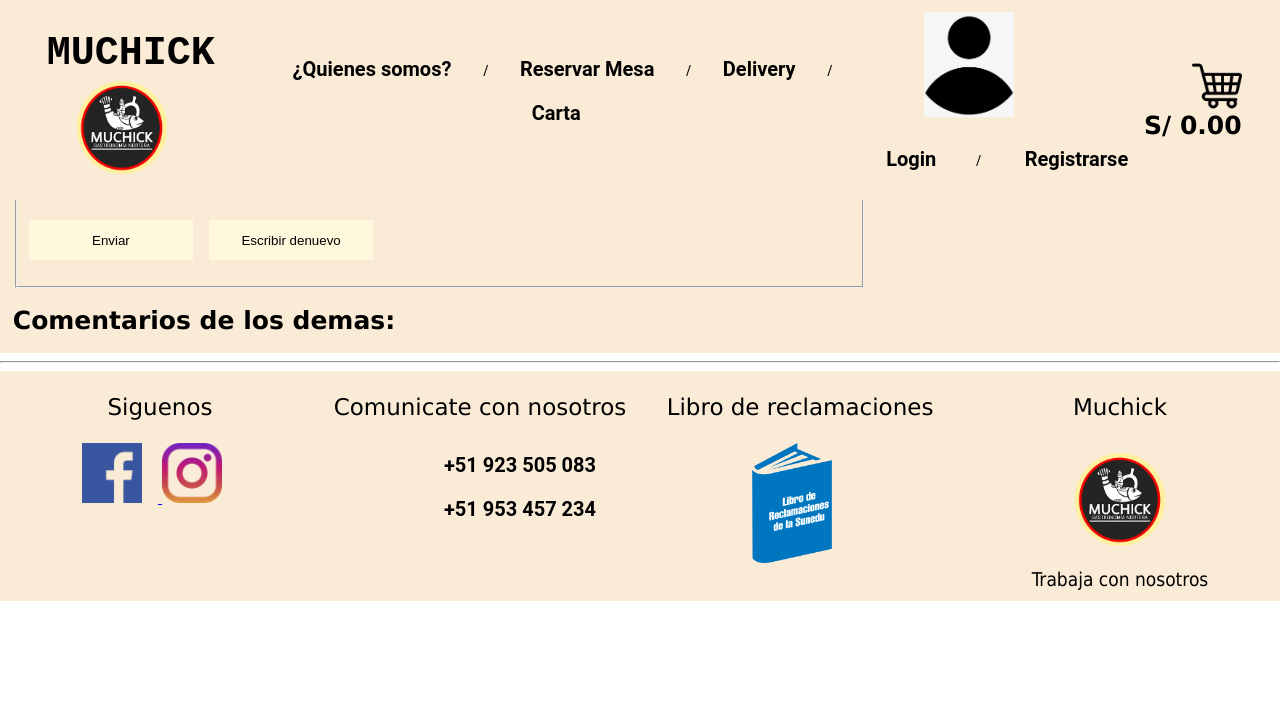
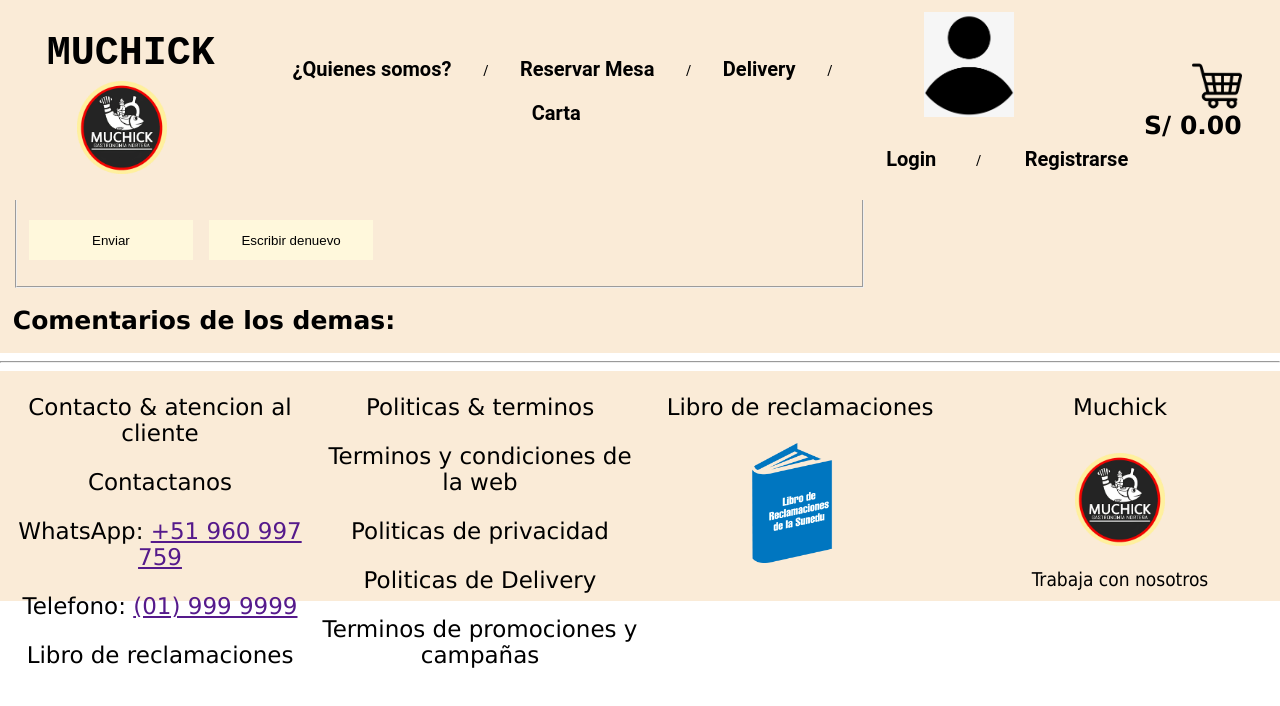
Before and after one commit to Deividmartin12/proyecto, a plain HTML site: page index.html in a window 1280 px wide. Drawn offline with Linux system fonts and the light colour scheme.

Commit message:
Update index.html

```diff
--- a/index.html
+++ b/index.html
@@ -79,26 +79,20 @@
     <hr />
     <footer>
         <div class="derecha">
-            <p>Siguenos</p>
-            <a href="https://www.facebook.com/profile.php?id=100063631764765" target="_blank">
-                <img class="imagenseguir" src="img/facebook.png" alt="" />
-            </a>
-            <a href="https://www.instagram.com/explore/locations/429785557773500/muchick-eten/" target="_blank">
-                <img class="imagenseguir" src="img/instagram.png" alt="" />
-            </a>
+            <p>Contacto & atencion al cliente</p>
+            <p>Contactanos</p>
+            <p>WhatsApp: <a href="">+51 960 997 759</a></p>
+            <p>Telefono: <a href="">(01) 999 9999</a></p>
+            <p>Libro de reclamaciones</p>
+
 
         </div>
         <div class="derecha">
-            <p>Comunicate con nosotros</p>
-            <ul>
-                <li>
-                    <a href="wa.me//+51923505083" target="_blank"><b>+51 923 505 083</b></a>
-                </li>
-                <br />
-                <li>
-                    <a href="wa.me//+51953457234" target="_blank"><b>+51 953 457 234</b></a>
-                </li>
-            </ul>
+            <p>Politicas & terminos</p>
+            <p>Terminos y condiciones de la web</p>
+            <p>Politicas de privacidad</p>
+            <p>Politicas de Delivery</p>
+            <p>Terminos de promociones y campañas</p>
         </div>
         <div class="derecha">
             <p>Libro de reclamaciones</p>
```
